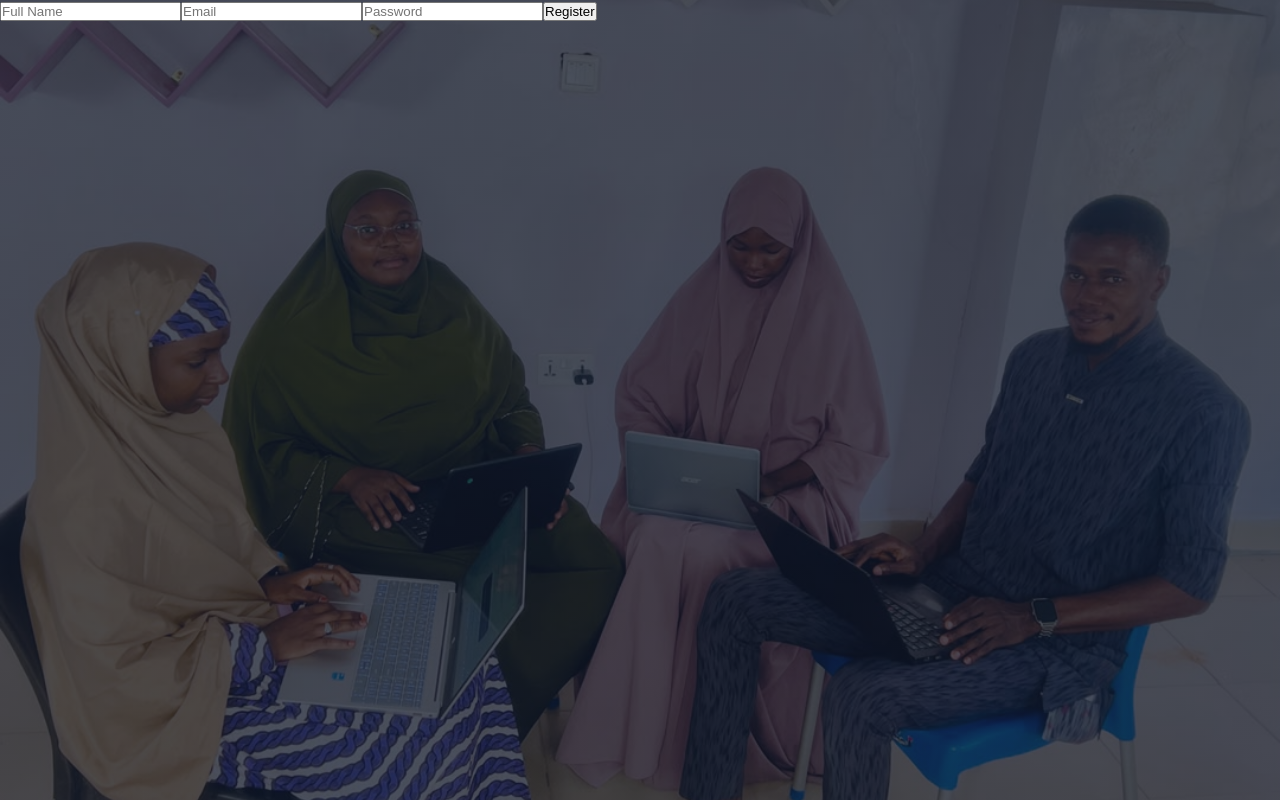
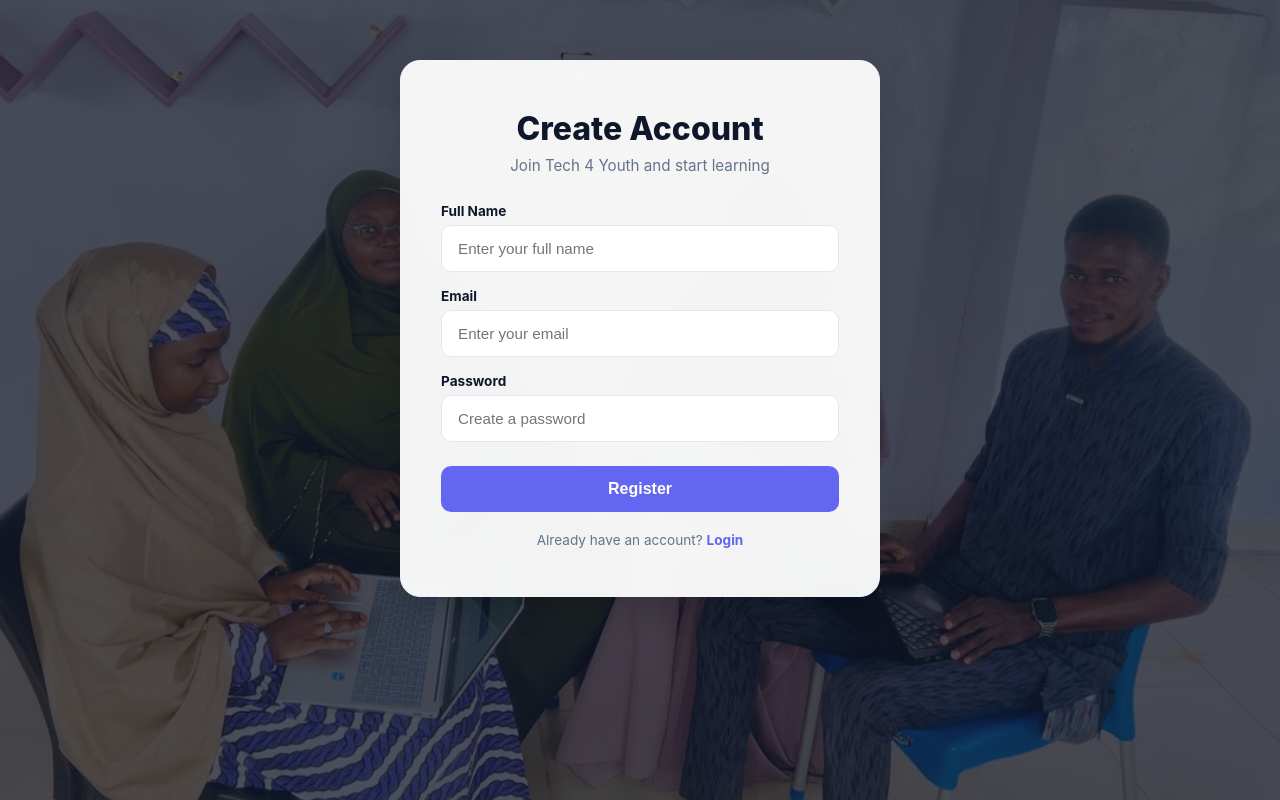
Before and after one commit to abdulmutalibismail6-star/Tech4Youth, a React (Vite) app in the folder Tech4Youth capstone/FrontEnd/my-react-app/: page /register in a window 1280 px wide. Built offline with nearby package versions, Linux system fonts and the light colour scheme; no server answers.

Commit message:
Restore auth card layout and styling on Login and Register

```diff
--- a/Tech4Youth capstone/FrontEnd/my-react-app/src/Login.jsx
+++ b/Tech4Youth capstone/FrontEnd/my-react-app/src/Login.jsx
@@ -1,4 +1,5 @@
 import { useState } from "react";
+import { Link } from "react-router-dom";
 
 const API_URL = import.meta.env.VITE_API_URL || "";
 
@@ -24,7 +25,6 @@ export default function Login() {
         return;
       }
 
-      // Save JWT token (adjust `data.token` if your backend returns a different key like `data.accessToken`)
       if (data.token) {
         localStorage.setItem("token", data.token);
       }
@@ -40,23 +40,47 @@ export default function Login() {
   }
 
   return (
-    <form onSubmit={handleSubmit}>
+    <div className="auth-wrapper">
+      <div className="auth-card">
+        <h2 className="auth-title">Welcome Back</h2>
+        <p className="auth-subtitle">Sign in to access your Tech 4 Youth account</p>
+
+        <form className="auth-form" onSubmit={handleSubmit}>
+          <div className="form-group">
+            <label className="form-label" htmlFor="login-email">Email</label>
             <input
+              id="login-email"
+              className="form-input"
               type="email"
-        placeholder="Email"
+              placeholder="Enter your email"
               value={email}
               onChange={(e) => setEmail(e.target.value)}
               required
             />
+          </div>
+
+          <div className="form-group">
+            <label className="form-label" htmlFor="login-password">Password</label>
             <input
+              id="login-password"
+              className="form-input"
               type="password"
-        placeholder="Password"
+              placeholder="Enter your password"
               value={password}
               onChange={(e) => setPassword(e.target.value)}
               required
             />
-      <button type="submit">Login</button>
-      {message && <p>{message}</p>}
+          </div>
+
+          <button className="auth-submit-btn" type="submit">Login</button>
+          {message && <p className="auth-switch-text">{message}</p>}
         </form>
+
+        <p className="auth-switch-text">
+          Don&apos;t have an account?{" "}
+          <Link className="auth-link" to="/register">Register</Link>
+        </p>
+      </div>
+    </div>
   );
 }
--- a/Tech4Youth capstone/FrontEnd/my-react-app/src/Register.jsx
+++ b/Tech4Youth capstone/FrontEnd/my-react-app/src/Register.jsx
@@ -1,4 +1,5 @@
 import { useState } from "react";
+import { Link } from "react-router-dom";
 
 const API_URL = import.meta.env.VITE_API_URL || "";
 
@@ -32,30 +33,60 @@ export default function Register() {
   }
 
   return (
-    <form onSubmit={handleSubmit}>
+    <div className="auth-wrapper">
+      <div className="auth-card">
+        <h2 className="auth-title">Create Account</h2>
+        <p className="auth-subtitle">Join Tech 4 Youth and start learning</p>
+
+        <form className="auth-form" onSubmit={handleSubmit}>
+          <div className="form-group">
+            <label className="form-label" htmlFor="register-fullname">Full Name</label>
             <input
+              id="register-fullname"
+              className="form-input"
               type="text"
-        placeholder="Full Name"
+              placeholder="Enter your full name"
               value={fullName}
               onChange={(e) => setFullName(e.target.value)}
               required
             />
+          </div>
+
+          <div className="form-group">
+            <label className="form-label" htmlFor="register-email">Email</label>
             <input
+              id="register-email"
+              className="form-input"
               type="email"
-        placeholder="Email"
+              placeholder="Enter your email"
               value={email}
               onChange={(e) => setEmail(e.target.value)}
               required
             />
+          </div>
+
+          <div className="form-group">
+            <label className="form-label" htmlFor="register-password">Password</label>
             <input
+              id="register-password"
+              className="form-input"
               type="password"
-        placeholder="Password"
+              placeholder="Create a password"
               value={password}
               onChange={(e) => setPassword(e.target.value)}
               required
             />
-      <button type="submit">Register</button>
-      {message && <p>{message}</p>}
+          </div>
+
+          <button className="auth-submit-btn" type="submit">Register</button>
+          {message && <p className="auth-switch-text">{message}</p>}
         </form>
+
+        <p className="auth-switch-text">
+          Already have an account?{" "}
+          <Link className="auth-link" to="/login">Login</Link>
+        </p>
+      </div>
+    </div>
   );
 }
```
Lines whose indentation alone changed are shown as unchanged.
